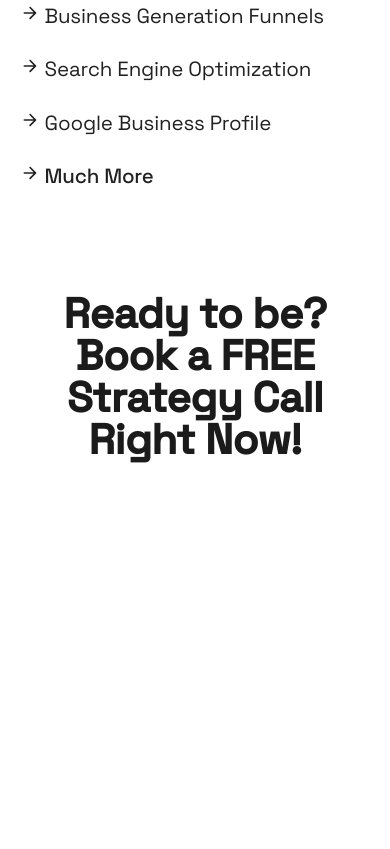
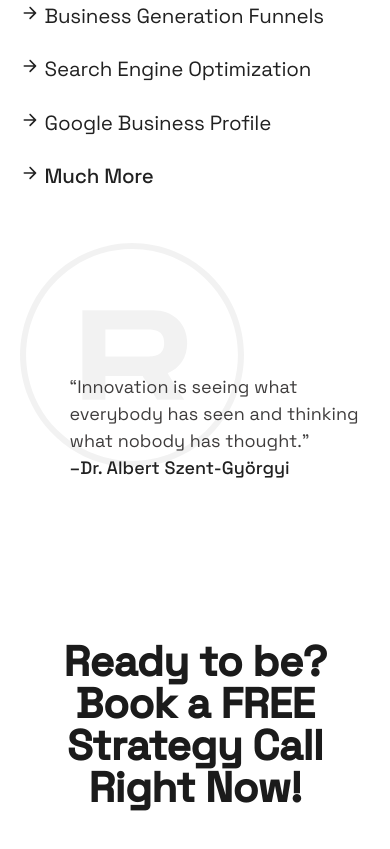
Before and after one commit to lumxh/revamply-landing, a plain HTML site: page index.html in a window 390 px wide. Shown: the part 3507-4356 px from the top of the page. Drawn offline with nearby package versions, Linux system fonts and the light colour scheme; a script that the page names is missing.

Commit message:
more fixes on mobil

```diff
--- a/css/index.css
+++ b/css/index.css
@@ -306,6 +306,10 @@ section .covered {
   justify-content: space-between;
 }
 
+section .covered .covered-quote-mobile {
+  display: none;
+}
+
 section .covered .covered-quotes {
   width: 50%;
 }
@@ -353,20 +357,6 @@ section
   position: absolute;
   top: 140px;
   left: 150px;
-}
-
-section
-  .covered
-  .covered-quotes
-  .covered-quotes-quote
-  .covered-quotes-quote-wrapper
-  p {
-  font-family: SpaceGroteskRegular;
-  font-style: normal;
-  font-weight: 400;
-  font-size: 19.6644px;
-  line-height: 150%;
-  color: #3f3d3d;
 }
 
 section
@@ -1151,6 +1141,39 @@ footer .footer .footer-footer .footer-footer-right a:hover {
     display: none;
   }
 
+  section .covered .covered-quote-mobile {
+    display: block;
+    padding-top: 40px;
+    position: relative;
+    padding-bottom: 80px;
+  }
+
+  section .covered .covered-quote-mobile .covered-quote-mobile-wrapper {
+    position: absolute;
+    top: 170px;
+    left: 50px;
+  }
+
+  section .covered .covered-quote-mobile p {
+    font-family: SpaceGroteskRegular;
+    font-style: normal;
+    font-weight: 400;
+    font-size: 18px;
+    line-height: 150%;
+    color: #3f3d3d;
+    margin: 0px;
+    padding: 0px;
+  }
+
+  section .covered .covered-quote-mobile span {
+    font-family: SpaceGroteskMedium;
+    font-style: normal;
+    font-weight: 400;
+    font-size: 18px;
+    line-height: 150%;
+    color: #212121;
+  }
+
   section .covered .covered-list {
     width: 100%;
     margin: 0px;
@@ -1290,7 +1313,6 @@ footer .footer .footer-footer .footer-footer-right a:hover {
 
   section .contact-form .contact-form-submit {
     text-align: center;
-    /* padding: 8px 24px; */
     gap: 8px;
     background: #212121;
     border: 1px solid #212121;
--- a/index.html
+++ b/index.html
@@ -296,6 +296,19 @@
               </li>
             </ul>
           </div>
+          <div class="covered-quote-mobile">
+            <img
+              src="./assets/images/revamply2-mobile.svg"
+              alt="revamply2-mobile"
+            />
+            <div class="covered-quote-mobile-wrapper">
+              <p>
+                “Innovation is seeing what everybody has seen and thinking what
+                nobody has thought.”
+              </p>
+              <span>–Dr. Albert Szent-Györgyi</span>
+            </div>
+          </div>
         </div>
       </div>
     </section>
```
Also changed, not shown: assets/images/revamply2-mobile.svg (added).
